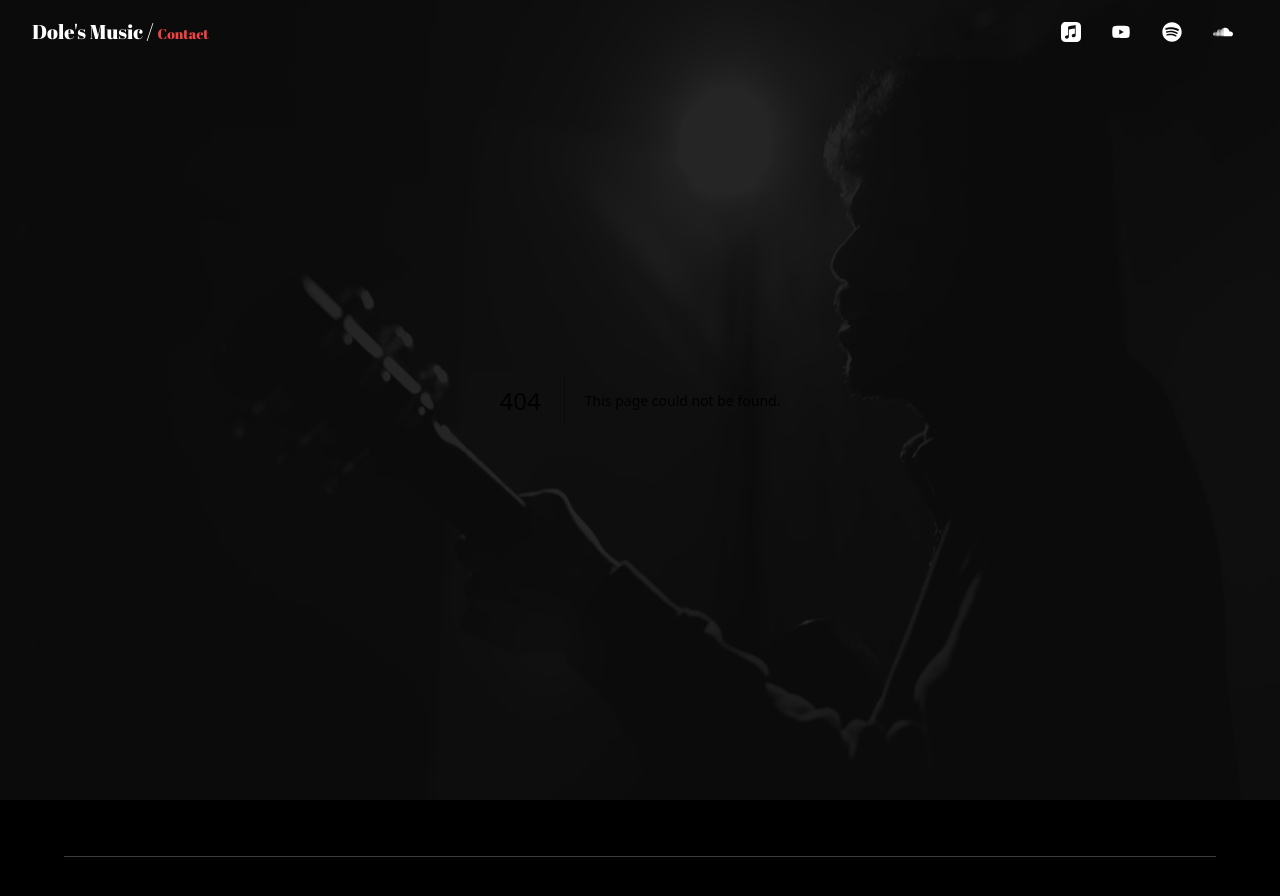
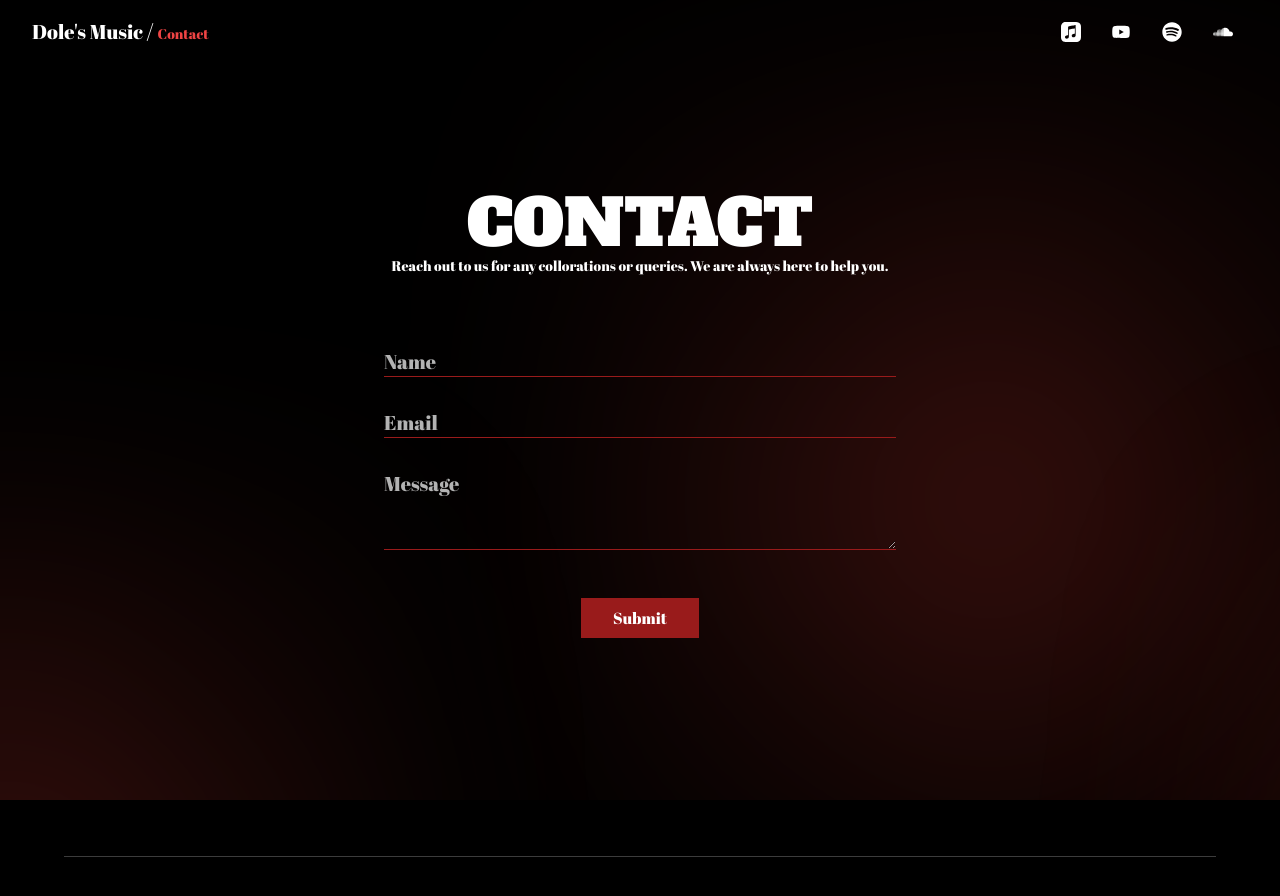
Before and after one commit to theinfinitysolutions/dolls_web, a Next.js app: page /contact in a window 1280 px wide. Before the commit this address had no page. Shown: the top 896 px of the page. Built offline with nearby package versions, Linux system fonts and the light colour scheme; a web font is replaced by a local one.

Commit message:
changes for contact exclusive and media

```diff
--- /dev/null
+++ b/app/contact/page.jsx
@@ -0,0 +1,75 @@
+"use client";
+import React from "react";
+import Image from "next/image";
+import Transition from "@/components/Transition";
+import RevealOnScroll from "@/components/RevealOnScroll";
+import { alfa } from "../layout";
+
+const ContactUs = () => {
+  return (
+    <Transition>
+      <div className="flex flex-col max-w-screen max-h-[100vh] h-screen w-screen bg-black overflow-y-hidden relative items-center justify-center py-[5vh] overflow-hidden">
+        <div className="circle absolute  right-0 bottom-0" />
+        <div className="circle -bottom-1/2 -right-1/2 absolute" />
+        <div className="circle -bottom-1/2 left-0 absolute" />
+
+        <div
+          className={
+            "  max-h-[70vh] min-h-[70vh] h-[70vh] w-screen overflow-hidden"
+          }
+        >
+          <div className="flex flex-col w-full h-full items-start relative justify-start  py-[5vh] ">
+            <RevealOnScroll
+              addedClasses={
+                "flex flex-col items-center justify-center w-full p-8 animate-animateSlideUp"
+              }
+            >
+              <h2
+                className={`${alfa.className} text-white text-[4rem] leading-[4rem] font-bold `}
+              >
+                CONTACT
+              </h2>
+              <p className="text-white text-sm">
+                {
+                  " Reach out to us for any collorations or queries. We are always here to help you."
+                }
+              </p>
+            </RevealOnScroll>
+            <div className=" flex flex-col items-center w-full mt-[5vh]">
+              <form className=" w-[40%] flex flex-col items-center justify-center">
+                <div className="flex flex-col items-center w-full">
+                  <input
+                    type="text"
+                    placeholder="Name"
+                    className="mb-4 w-full bg-transparent placeholder:text-white/70 text-white  text-xl border-b-[1px] border-red-800"
+                  />
+                </div>
+                <div className="flex flex-col items-center w-full mt-4">
+                  <input
+                    type="email"
+                    placeholder="Email"
+                    className="mb-4 w-full placeholder:text-white/70 text-white  bg-transparent text-xl border-b-[1px] border-red-800"
+                  />
+                </div>
+                <div className="flex flex-col items-center w-full mt-4">
+                  <textarea
+                    placeholder="Message"
+                    className="mb-4 w-full placeholder:text-white/70 text-white  h-[10vh] bg-transparent text-xl border-b-[1px] border-red-800"
+                  />
+                </div>
+                <button
+                  type="submit"
+                  className="bg-red-800 text-white px-8 py-2 mt-8 "
+                >
+                  Submit
+                </button>
+              </form>
+            </div>
+          </div>
+        </div>
+      </div>
+    </Transition>
+  );
+};
+
+export default ContactUs;
--- /dev/null
+++ b/app/exclusive/page.jsx
@@ -0,0 +1,104 @@
+"use client";
+import React, { useRef } from "react";
+import Transition from "@/components/Transition";
+import { songsAtrangi } from "@/utils/consts";
+import Image from "next/image";
+import AudioPlayer from "react-h5-audio-player";
+import "react-h5-audio-player/lib/styles.css";
+import { LuPlay } from "react-icons/lu";
+
+const ExlcusiveMusic = () => {
+  const audioRef = useRef();
+
+  const playAudio = () => {
+    audioRef.current.play();
+  };
+
+  return (
+    <Transition>
+      <div className="flex flex-col max-w-screen min-h-screen w-screen overflow-y-scroll relative items-center justify-start py-[5vh] overflow-hidden">
+        <div className="w-[80vw] flex flex-row justify-between items-start mt-[5vh]">
+          <div className="w-1/2 flex flex-col items-center">
+            <h2 className="text-white text-[4rem] leading-[4rem] font-bold ">
+              EXCLUSIVE MUSIC
+            </h2>
+            <p className="text-white text-sm">
+              {
+                " Reach out to us for any collorations or queries. We are always here to help you."
+              }
+            </p>
+          </div>
+        </div>
+        <div className="w-[80vw] flex flex-row justify-between items-start mt-[5vh]">
+          <div className="w-1/2 flex flex-col items-center max-h-[70vh] overflow-y-scroll">
+            {songsAtrangi.map((song, index) => {
+              return (
+                <div
+                  key={index}
+                  className="flex flex-row items-center justify-between border-[0.5px] p-4 border-[#c7c7c799] w-full mt-4 mb-6"
+                >
+                  <div className="flex flex-row items-center">
+                    <div className="h-[12.5vh] bg-pink-50 w-[12.5vh] relative">
+                      <Image
+                        src={`/song${index % 5}.jpeg`}
+                        layout="fill"
+                        objectFit="contain"
+                      />
+                    </div>
+                    <div className="flex flex-col items-start justify-center ml-8">
+                      <p className="text-xl text-white ">{song.song}</p>
+                      <p className="text-xsml text-red-700 ">{song.artist}</p>
+                    </div>
+                  </div>
+                  <a className="flex flex-col cursor-pointer items-center justify-center mx-4">
+                    <LuPlay className="text-white  text-2xl" />
+                  </a>
+                </div>
+              );
+            })}
+          </div>
+          <div className="w-1/2 flex flex-col items-center max-h-[70vh] justify-center">
+            <div className="h-[30vh] w-[30vh] group mt-4 relative">
+              <div className="h-[30vh] w-[30vh]  mt-4 absolute z-20">
+                <Image src="/song0.jpeg" layout="fill" objectFit="cover" />
+              </div>
+              <div className="h-[30vh] w-[30vh] z-10 absolute transition-all translate-x-[10vw]   mt-4 ">
+                <Image
+                  src="/asset1.png"
+                  layout="fill"
+                  objectFit="cover"
+                  className="rotate-45"
+                />
+              </div>
+            </div>
+            <div className="flex flex-row justify-between items-center mt-[5vh] w-[25vw] ml-[10vw]">
+              <div className="flex flex-col items-start">
+                <p className="text-base text-red-700">Song</p>
+                <p className="text-xl text-white">{songsAtrangi[0].song}</p>
+              </div>
+              <div className="flex flex-col items-start">
+                <p className="text-base text-red-700">Artist</p>
+                <p className="text-xl text-white">{songsAtrangi[0].artist}</p>
+              </div>
+            </div>
+            <div className="flex flex-row justify-center mt-[2.5vh] ml-[11.5vw] w-[30vw] relative items-center z-10">
+              <AudioPlayer
+                autoPlay
+                className="w-full"
+                style={{
+                  width: "100%",
+                  backgroundColor: "black",
+                  color: "white",
+                }}
+                src="/rename.mp3"
+                onPlay={(e) => console.log("onPlay")}
+              />
+            </div>
+          </div>
+        </div>
+      </div>
+    </Transition>
+  );
+};
+
+export default ExlcusiveMusic;
--- /dev/null
+++ b/app/media/page.jsx
@@ -0,0 +1,27 @@
+"use client";
+import React from "react";
+import Transition from "@/components/Transition";
+
+const Media = () => {
+  return (
+    <Transition>
+      <div className="flex flex-col max-w-screen max-h-[100vh] h-screen w-screen bg-black overflow-y-hidden relative items-center justify-center py-[5vh] overflow-hidden">
+        <div className="circle absolute  right-0 bottom-0" />
+        <div className="circle -bottom-1/2 -right-1/2 absolute" />
+        <div className="circle -bottom-1/2 left-0 absolute" />
+        <div className="flex flex-col w-[90vw] h-full items-start relative justify-start  py-[5vh] ">
+          <h2 className="text-white text-[4rem] leading-[4rem] font-bold ">
+            MEDIA
+          </h2>
+          <p className="text-white text-sm">
+            {
+              " Reach out to us for any collorations or queries. We are always here to help you."
+            }
+          </p>
+        </div>
+      </div>
+    </Transition>
+  );
+};
+
+export default Media;
```
